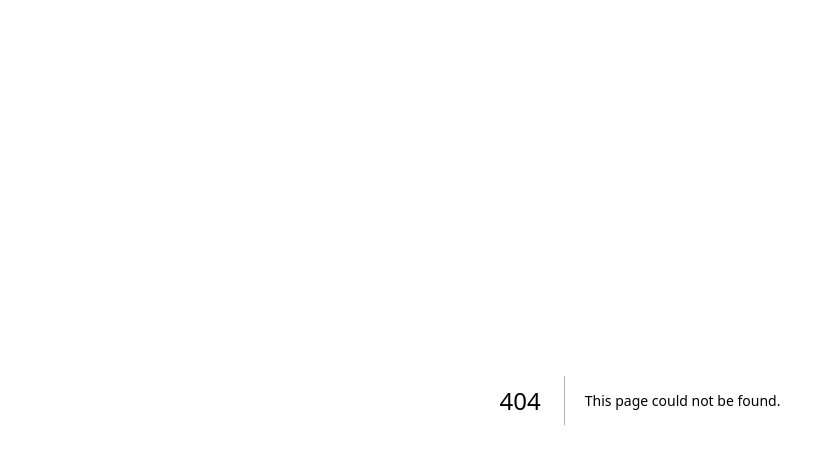
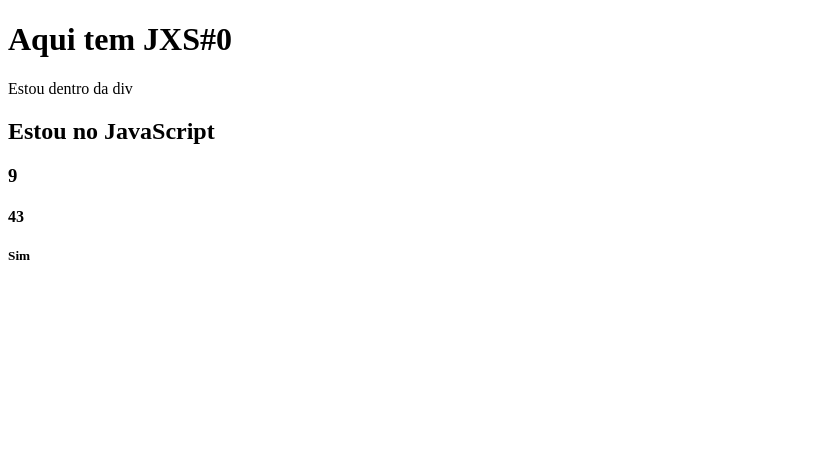
Before and after one commit to andreluiskunert/Next.js_e_React_Curso_Completo-_Aprenda_com_Projetos, a Next.js app in the folder 01_RevisaoReact/exercicios/: page /basicos/jsx4 in a window 1280 px wide. Before the commit this address had no page. Shown: the top 464 px of the page, without its empty margins (0-835 px from the left). Built offline with nearby package versions, Linux system fonts and the light colour scheme.

Commit message:
Bora codar com Next & Reactjs

```diff
--- /dev/null
+++ b/01_RevisaoReact/exercicios/pages/basicos/jsx4.jsx
@@ -0,0 +1,23 @@
+// JSX => {Misturar HTML com JS }
+export default function  JSX04(){
+    const subtitulo = "Estou no JavaScript"
+    const trechH3 = <h3>{3 *3}</h3>
+    return(
+        <div>
+          <h1> Aqui tem JXS#0</h1>
+            <p> Estou dentro da div </p>
+            <h2>{subtitulo}</h2>
+            {trechH3}
+            <h4>{Math.max(19, 43)}</h4>
+            <h5>{entre(9.6, 1, 10)}</h5>
+
+        </div>
+    )
+}
+ function entre(valor, min, max) {
+    if(valor > min && valor < max) {
+        return "Sim"
+    } else {
+        return "Não"
+    }
+ }
```
Also changed, not shown: 01_RevisaoReact/exercicios/pages/basicos/jxs.3.jsx (added, +15 -0 lines).
